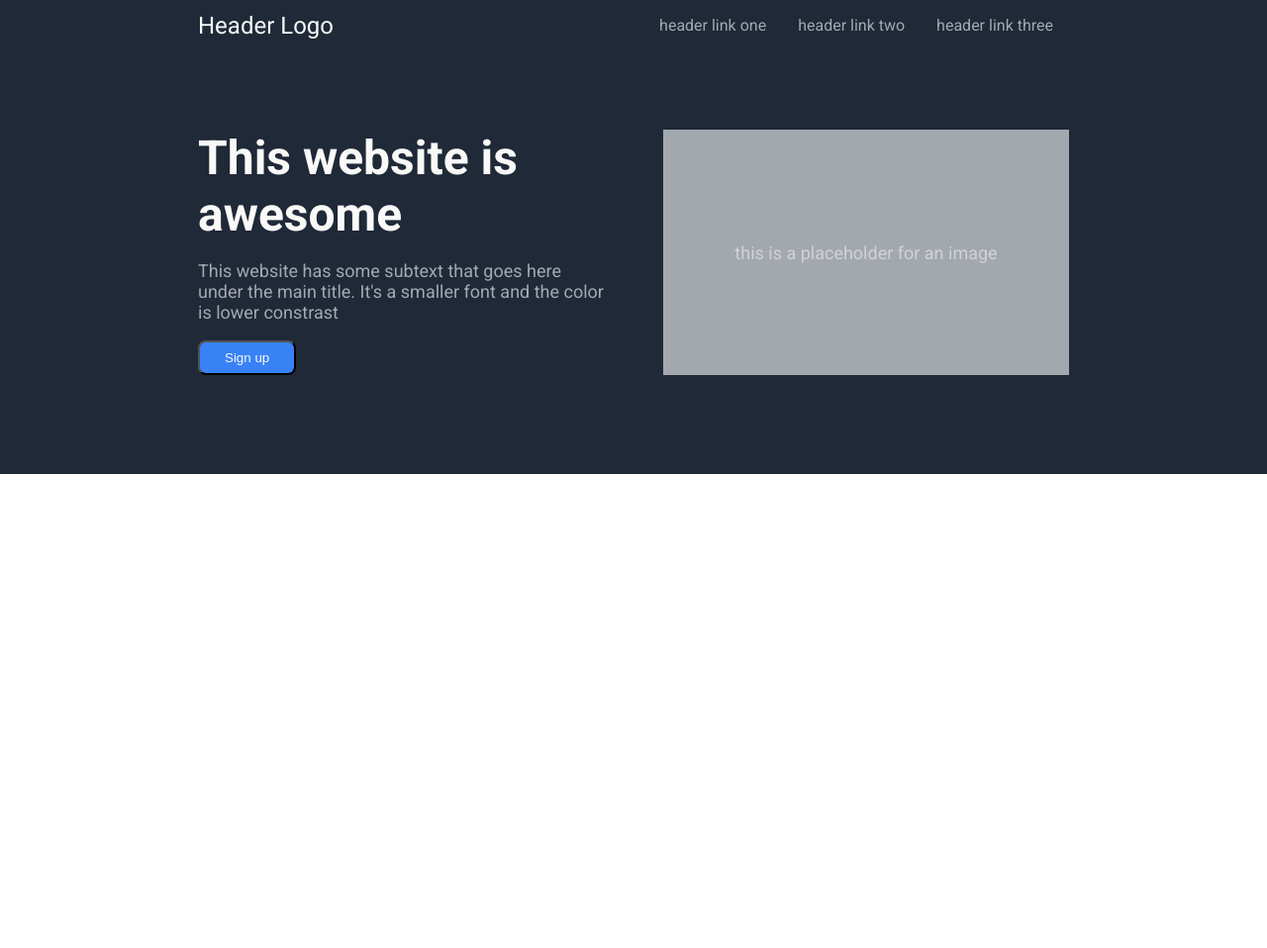
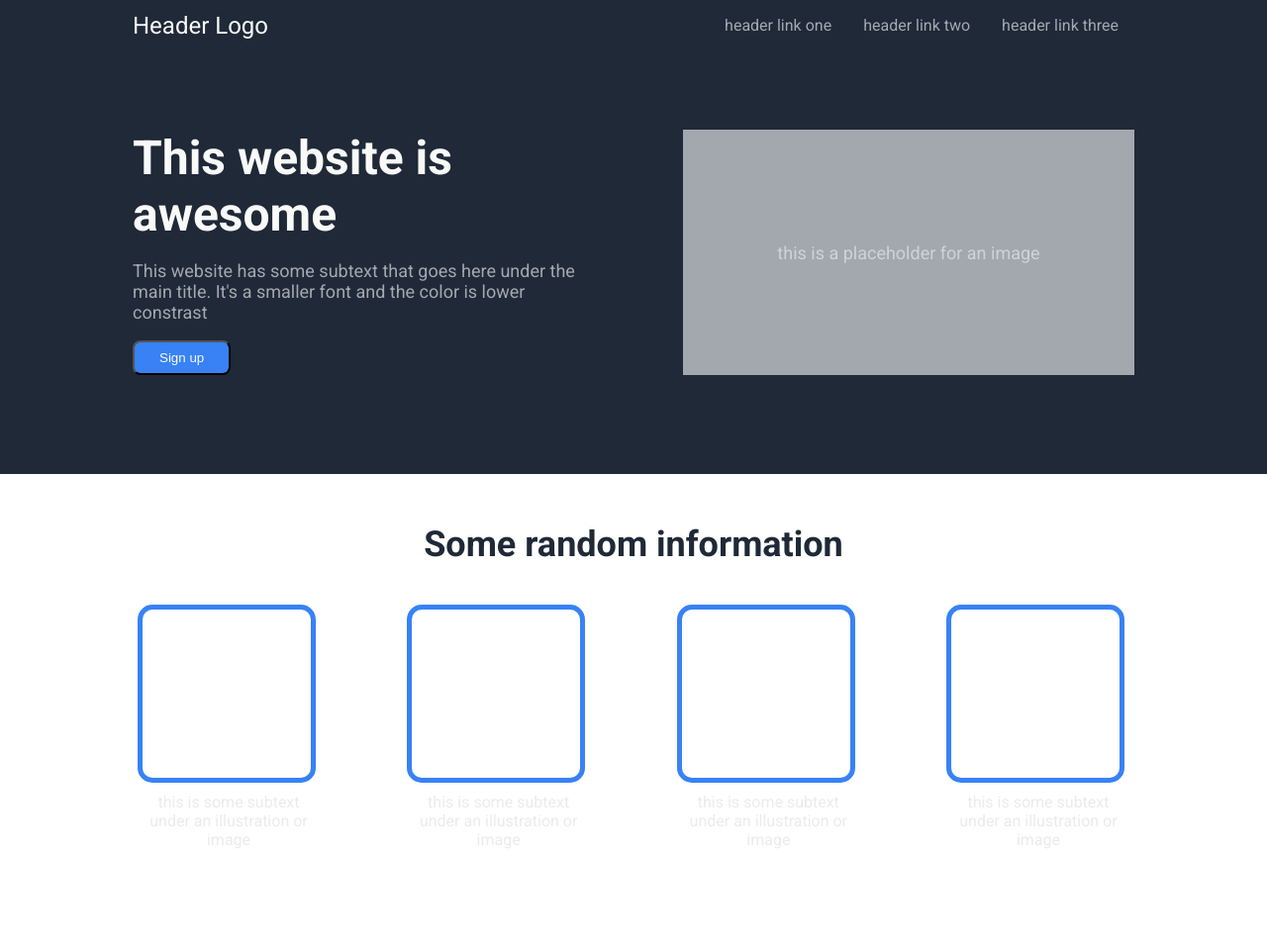
Before and after one commit to jcorp11/firstWebSite, a plain HTML site: page index.html in a window 1280 px wide. Shown: the whole page at 99% size. Before the commit the page ends 800 px from the top, so only its background shows below. Drawn offline with Linux system fonts and the light colour scheme.

Commit message:
segundo bloque tarea

```diff
--- a/index.html
+++ b/index.html
@@ -8,7 +8,7 @@
     <link rel="stylesheet" href="style.css">
 </head>
 <body>
-    <div class="First">
+    <div class="outer-first"><div class="First">
         <div class="header">
             <div class="header-logo">Header Logo</div>
             <ul>
@@ -27,6 +27,27 @@
             <p class="para-2">this is a placeholder for an image</p>
 
         </div>
-    </div>
+    </div></div>
+    <div class="outer-second"><div class="second">
+        <div class="title2">Some random information</div>
+        <div class="container2">
+            <div class="item">
+                <div class="item-box"></div>
+                <div class="item-text">this is some subtext under an illustration or image</div>
+            </div>
+            <div class="item">
+                <div class="item-box"></div>
+                <div class="item-text">this is some subtext under an illustration or image</div>
+            </div>
+            <div class="item">
+                <div class="item-box"></div>
+                <div class="item-text">this is some subtext under an illustration or image</div>
+            </div>
+            <div class="item">
+                <div class="item-box"></div>
+                <div class="item-text">this is some subtext under an illustration or image</div>
+            </div>
+        </div>
+    </div></div>
 </body>
 </html>
--- a/style.css
+++ b/style.css
@@ -5,10 +5,19 @@ body{
 
 }
 
+.outer-first{
+    width: 100%;
+    background-color: #1F2937;
+    padding: 0;
+    margin: 0;
+    display: flex;
+    justify-content: center;
+
+}
 .First{
     background-color: #1F2937;
-    padding: 0 200px 100px 200px;
     margin-bottom: 100px;
+    width: 1012px;
 }
 
 .header{
@@ -44,7 +53,7 @@ a{
 
 .box1{
     width: 50%;
-    padding-right: 60px;
+    padding-right: 100px;
 }
 
 .bold-text{
@@ -81,3 +90,47 @@ a{
     margin: 0;
     width: 50%;
 }
+
+.outer-second{
+    width: 100%;
+    background-color: #ffffff;
+    padding: 0;
+    margin: 0;
+    display: flex;
+    justify-content: center;
+
+}
+
+.second{
+    padding: 50px 0 100px 0;
+    width: 1003px;
+}
+.title2{
+    font-size: 36px;
+    font-weight: bolder;
+    color: #1F2937;
+    display: flex;
+    justify-content: center;
+    margin-bottom: 40px;
+}
+.container2{
+    display: flex;
+    justify-content: space-between  ;
+    /* row-gap: 25px; */
+}
+.item{
+    width: 185px;
+    height: auto;
+}
+.item-box{
+    width: 170px;
+    height: 170px;
+    border-radius: 15px;
+    border: 5px solid #3882F6;
+    margin-bottom: 10px;
+}
+.item-text{
+    color: rgba(68, 65, 65, 0.106);
+    overflow-wrap: break-word;
+    text-align: center;
+}
```
